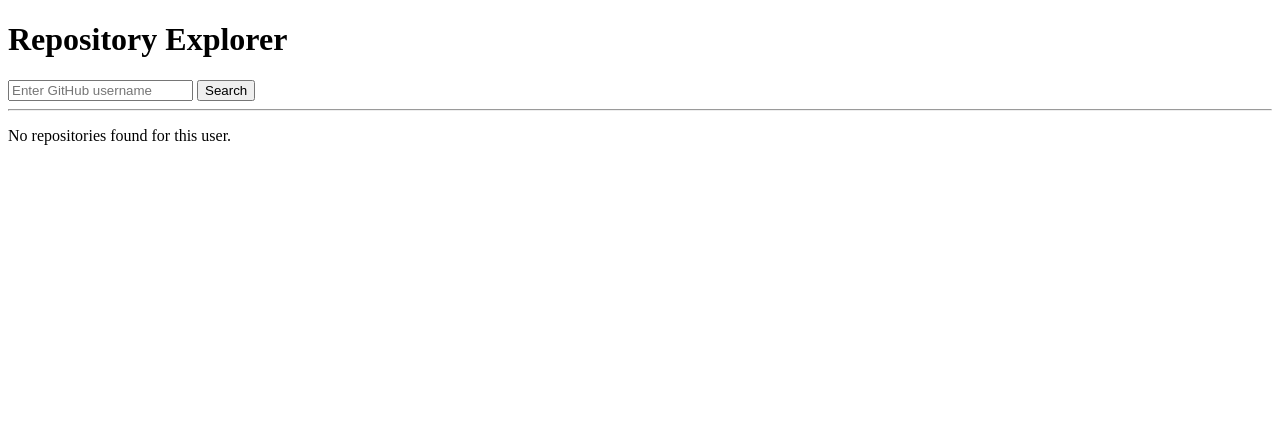
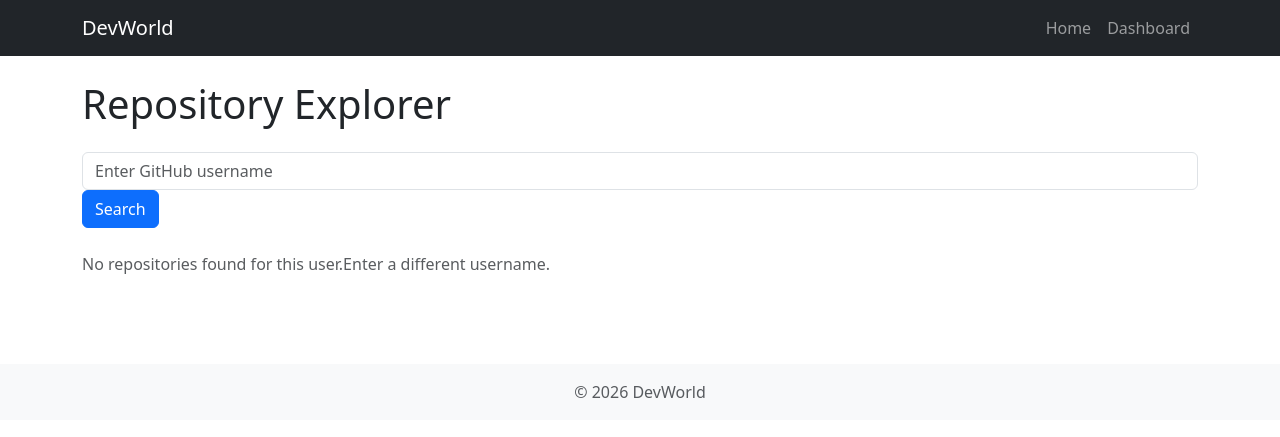
Before and after one commit to ben-m-m/DevWorld, a Flask app: page /dashboard in a window 1280 px wide. Shown: the top 437 px of the page. Run offline with Flask 3, Linux system fonts and the light colour scheme.

Commit message:
Refactor templates and improve user interface for GitHub dashboard

```diff
--- a/app.py
+++ b/app.py
@@ -2,15 +2,17 @@
 from services.github import GithubService
 from routes.github import github_bp
 
+#initialize Flask app
 app = Flask(__name__)
 app.config.from_object('config.Config')
 app.register_blueprint(github_bp)
 
 github = GithubService()
 
+#index route
 @app.route('/')
 def index():
-    username = "ben-m-m"
+    username = "ben-m-m" # Replace with actual username or get from request
     user = github.get_user(username)
 
     return render_template('index.html', user=user)
--- a/routes/github.py
+++ b/routes/github.py
@@ -6,7 +6,7 @@
 
 #
 @github_bp.route("/dashboard", methods=["GET", "POST"])
-def repositories():
+def dashboard():
     repos = []
     if request.method == "POST":
         username = request.form.get("username")
--- a/services/github.py
+++ b/services/github.py
@@ -1,15 +1,17 @@
 import requests
 
+#
 class GithubService:
 
     BASE_URL = "https://api.github.com"
 
+    #initialize the GithubService with a requests session
     def __init__(self):
         self.session = requests.Session()
-
         self.session.headers.update({
             "Accept": "application/vnd.github.v3+json"})
 
+    #get user information from GitHub API
     def get_user(self, username):
         """Fetches user information from GitHub API."""
         url = f"{self.BASE_URL}/users/{username}"
@@ -21,6 +23,7 @@
             return None
 
 
+    #get user's repos
     def get_repositories(self, username):
         """Fetches user's repositories from GitHub API."""
         url = f"{self.BASE_URL}/users/{username}/repos"
--- a/templates/base.html
+++ b/templates/base.html
@@ -0,0 +1,57 @@
+<!DOCTYPE html>
+<html lang="en">
+<head>
+    <meta charset="UTF-8">
+    <meta name="viewport" content="width=device-width, initial-scale=1.0">
+
+    <title>{% block title %}DevWorld{% endblock %}</title>
+
+    <link
+      href="https://cdn.jsdelivr.net/npm/bootstrap@5.3.7/dist/css/bootstrap.min.css"
+      rel="stylesheet">
+
+    <link rel="stylesheet"
+          href="{{ url_for('static', filename='css/style.css') }}">
+</head>
+
+<body>
+
+<nav class="navbar navbar-expand-lg navbar-dark bg-dark">
+    <div class="container">
+
+        <a class="navbar-brand" href="/">
+            DevWorld
+        </a>
+
+        <div class="navbar-nav">
+
+            <a class="nav-link" href="/">Home</a>
+
+            <a class="nav-link"
+               href="{{ url_for('github.dashboard') }}">
+                Dashboard
+            </a>
+
+        </div>
+
+    </div>
+</nav>
+
+<div class="container py-4">
+
+{% block content %}
+
+{% endblock %}
+
+</div>
+
+<footer class="bg-light py-3 mt-5">
+    <div class="container text-center text-muted">
+
+        © 2026 DevWorld
+
+    </div>
+</footer>
+
+</body>
+</html>
--- a/templates/dashboard.html
+++ b/templates/dashboard.html
@@ -1,43 +1,47 @@
-<!DOCTYPE html>
-<html lang="en">
-<head>
-    <meta charset="UTF-8">
-    <meta name="viewport" content="width=device-width, initial-scale=1.0">
-    <title>Repositories</title>
-</head>
+{% extends "base.html" %}
 
-<body>
-    <h1>Repository Explorer</h1>
-    <form method="POST">
-        <input type="text" name="username" placeholder="Enter GitHub username" required>
-        <button type="submit">Search</button>
-    </form>
+{% block title %} Repository Explorer {% endblock %}
+{% block content %}
 
-    <hr>
+<h1 class="mb-4">Repository Explorer</h1>
 
+<form method="POST" class="mb-4">
+    <div class="input-group">
+        <input type="text" name="username" class="form-control" placeholder="Enter GitHub username" required>
+    </div>
+    <div class="col-md-2">
+        <button type="submit" class="btn btn-primary">Search</button>
+    </div>
+</form>
+
+{% if repos %}
+
+<div class="row">
     {% for repo in repos %}
-    <div>
-        <h2>{{ repo.name }}</h2>
-        <p>{{ repo.description }}</p>
-        <p>Stars: {{ repo.stargazers_count }} | Forks: {{ repo.forks_count }}</p>
-        <p>Language: {{ repo.language }}</p>
-        <p>Last Updated: {{ repo.updated_at }}</p>
-        <p>Visibility: {{ repo.visibility }}</p>
-        <p>License: {{ repo.license.name if repo.license else 'No license' }}</p>
-        <p>Default Branch: {{ repo.default_branch }}</p>
-        <p>Open Issues: {{ repo.open_issues_count }}</p>
-        <p>Watchers: {{ repo.watchers_count }}</p>
-        <p>Archived: {{ 'Yes' if repo.archived else 'No' }}</p>
-        <p>Disabled: {{ 'Yes' if repo.disabled else 'No' }}</p>
-        <p>Topics: {{ repo.topics | join(', ') }}</p>
-        <p>Homepage: <a href="{{ repo.homepage }}" target="_blank">{{ repo.homepage }}</a></p>
-        <p>Created At: {{ repo.created_at }}</p>
-        <p>Updated At: {{ repo.updated_at }}</p>
-        <p>Size: {{ repo.size }}</p>
-        <a href="{{ repo.html_url }}" target="_blank">View on GitHub</a>
+    <div class="col-md-6 mb-4">
+        <div class="card h-100 shadow-sm">
+            <div class="card-body">
+                <h4>{{ repo.name }}</h4>
+                <p class="text-muted">{{ repo.description or "No description available." }}</p>
+                <p>
+                    <strong>Language:</strong> {{ repo.language or "Not specified" }}
+                </p>
+                <p>
+                    <strong>Stars:</strong> {{ repo.stargazers_count }} |
+                    <strong>Forks:</strong> {{ repo.forks_count }} |
+                    <strong>Open Issues:</strong> {{ repo.open_issues_count }}
+                </p>
+                <p>
+                    <small class="text-muted">Last Updated: {{ repo.updated_at }}</small>
+                </p>
+                <a href="{{ repo.html_url }}" target="_blank" class="btn btn-outline-dark">View on GitHub</a>
+            </div>
+        </div>
     </div>
-    <hr>
-    {% else %}
-    <p>No repositories found for this user.</p>
     {% endfor %}
-</body>
+</div>
+{% else %}
+<p class="text-muted">No repositories found for this user.Enter a different username.</p>
+{% endif %}
+
+{% endblock %}
```
Also changed, not shown: templates/index.html (+19 -24 lines).
